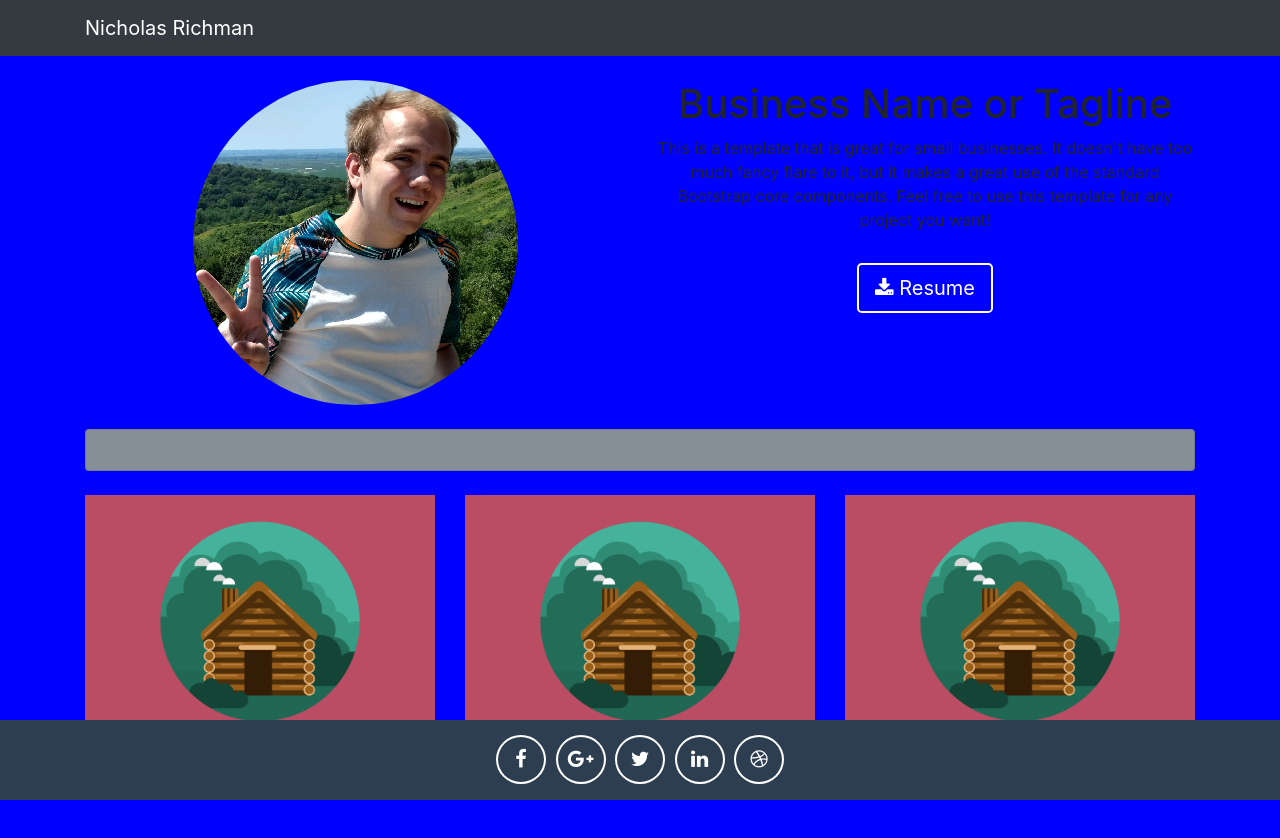
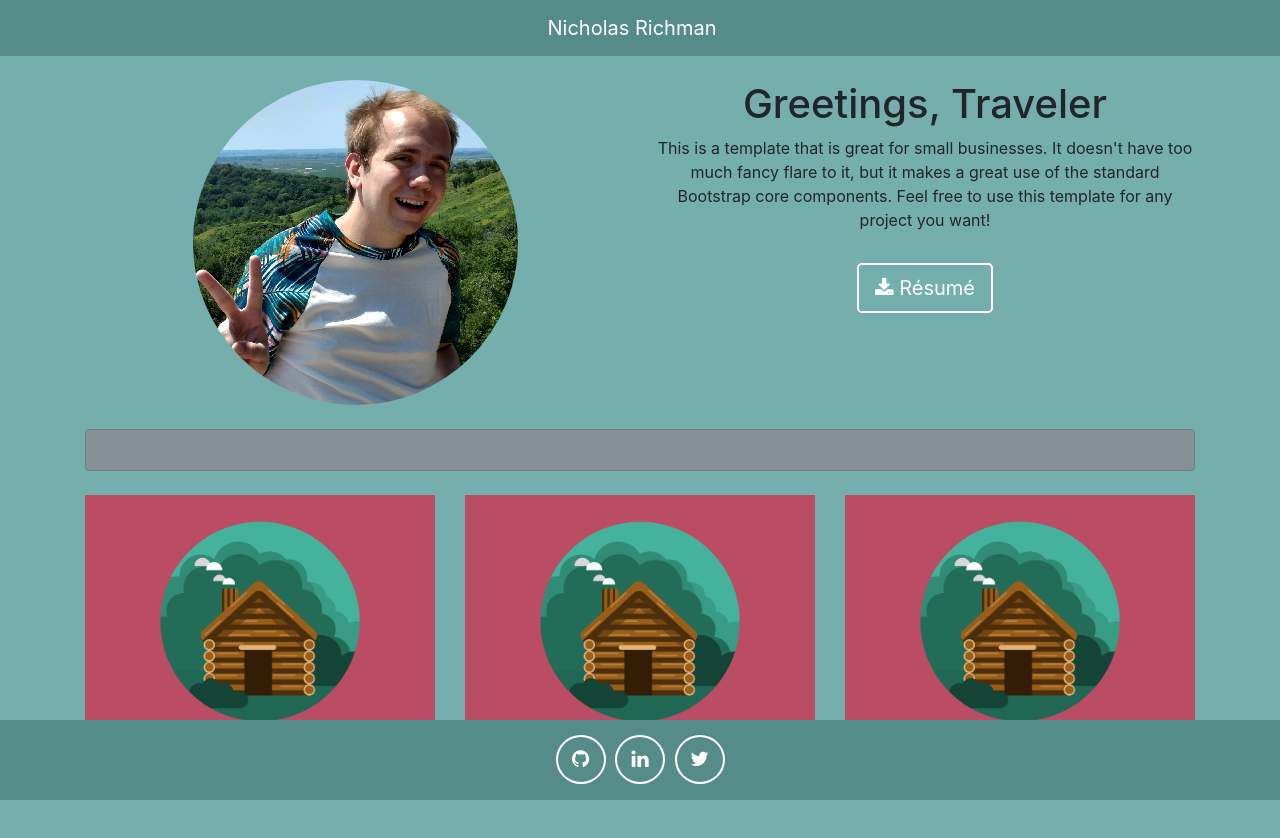
Before and after one commit to nrichman/Portfolio, a website: page index.html in a window 1280 px wide. Drawn offline with Linux system fonts and the light colour scheme.

Commit message:
Colors, formatting, account links

```diff
--- a/css/small-business.css
+++ b/css/small-business.css
@@ -5,7 +5,7 @@
  */
 
 body {
-  background: blue;
+  background: #74AFAD;
   padding-top: 54px;
   padding-bottom: 120px
 }
@@ -63,11 +63,11 @@ body {
          .portfolio-item .portfolio-link .caption .caption-content h4 {
           margin: 0; }
 
-#portfolio * {
+portfolio * {
   z-index: 2; }
 
 @media (min-width: 767px) {
-  #portfolio .portfolio-item {
+  .portfolio-item {
     margin: 0 0 30px; } }
 
 footer {
@@ -79,12 +79,12 @@ footer {
     margin-bottom: 30px; }
   footer .footer-above {
     padding-top: 0px;
-    background-color: #2C3E50; }
+    background-color: #558C89; }
   footer .footer-col {
     margin-bottom: 0px; }
   footer .footer-below {
     padding: 0px 0;
-    background-color: #2c3e50; }
+    background-color: #558C89; }
 
 .btn-social {
   font-size: 20px;
@@ -94,3 +94,17 @@ footer {
   text-align: center;
   border: 2px solid white;
   border-radius: 100%; }
+
+.navbar
+{
+	background-color: #558C89;
+	border-color: #558C89;
+}
+
+.navbar-center
+{
+    width: 100%;
+    left: 0;
+    text-align: center;
+	height: 100%;
+}
--- a/index.html
+++ b/index.html
@@ -21,10 +21,10 @@
   </head>
 
   <body>
-    <!-- Navigation -->
-    <nav class="navbar navbar-expand-lg navbar-dark bg-dark fixed-top">
+    <!-- Navigation navbar-expand-lg navbar-dark bg-dark fixed-top-->
+    <nav class="navbar navbar-expand-lg navbar-dark fixed-top">
       <div class="container">
-        <a class="navbar-brand" href="#">Nicholas Richman</a>
+        <a class="navbar-brand navbar-center" href="#">Nicholas Richman</a>
       </div>
     </nav>
 
@@ -38,11 +38,11 @@
         </div>
         <!-- /.col-lg-8 -->
         <div class="col-lg-6" style="text-align:center">
-          <h1>Business Name or Tagline</h1>
+          <h1>Greetings, Traveler</h1>
           <p>This is a template that is great for small businesses. It doesn't have too much fancy flare to it, but it makes a great use of the standard Bootstrap core components. Feel free to use this template for any project you want!</p>
              <a href="attachments/Resume.pdf" class="btn btn-lg btn-outline">
               <i class="fa fa-download"></i>
-              Resume
+              Résumé
             </a>
         </div>
         <!-- /.col-md-4 -->
@@ -108,28 +108,18 @@
             <div class="footer-col col-md-4">
               <ul class="list-inline">
                 <li class="list-inline-item">
-                  <a class="btn-social btn-outline" href="#">
-                    <i class="fa fa-fw fa-facebook"></i>
+                  <a class="btn-social btn-outline" href="https://github.com/nrichman">
+                    <i class="fa fa-fw fa-github"></i>
                   </a>
                 </li>
                 <li class="list-inline-item">
-                  <a class="btn-social btn-outline" href="#">
-                    <i class="fa fa-fw fa-google-plus"></i>
-                  </a>
-                </li>
-                <li class="list-inline-item">
-                  <a class="btn-social btn-outline" href="#">
-                    <i class="fa fa-fw fa-twitter"></i>
-                  </a>
-                </li>
-                <li class="list-inline-item">
-                  <a class="btn-social btn-outline" href="#">
+                  <a class="btn-social btn-outline" href="https://www.linkedin.com/in/nicholas-richman-8a0923a7/">
                     <i class="fa fa-fw fa-linkedin"></i>
                   </a>
                 </li>
                 <li class="list-inline-item">
-                  <a class="btn-social btn-outline" href="#">
-                    <i class="fa fa-fw fa-dribbble"></i>
+                  <a class="btn-social btn-outline" href="https://twitter.com/fsoting">
+                    <i class="fa fa-fw fa-twitter"></i>
                   </a>
                 </li>
               </ul>
```
